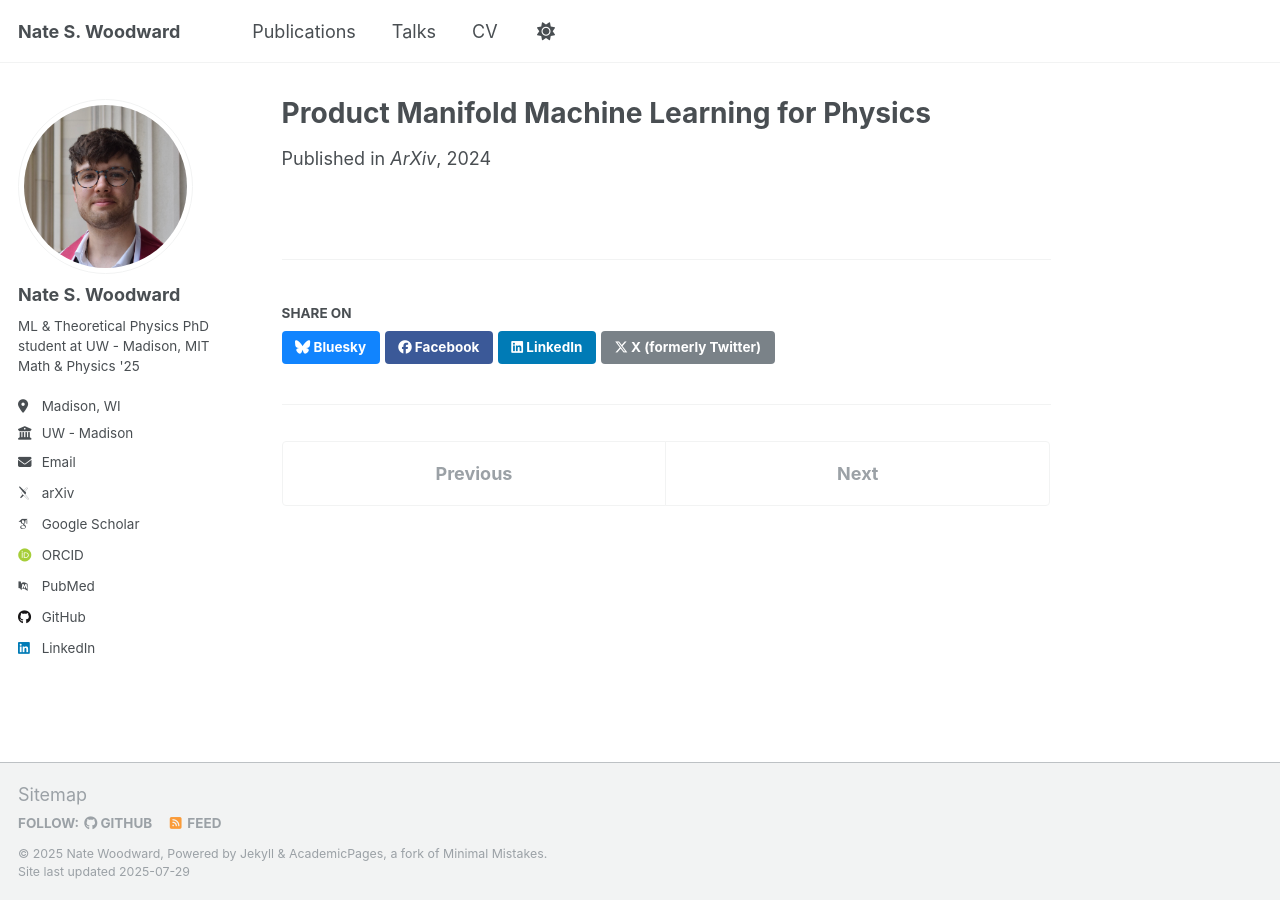
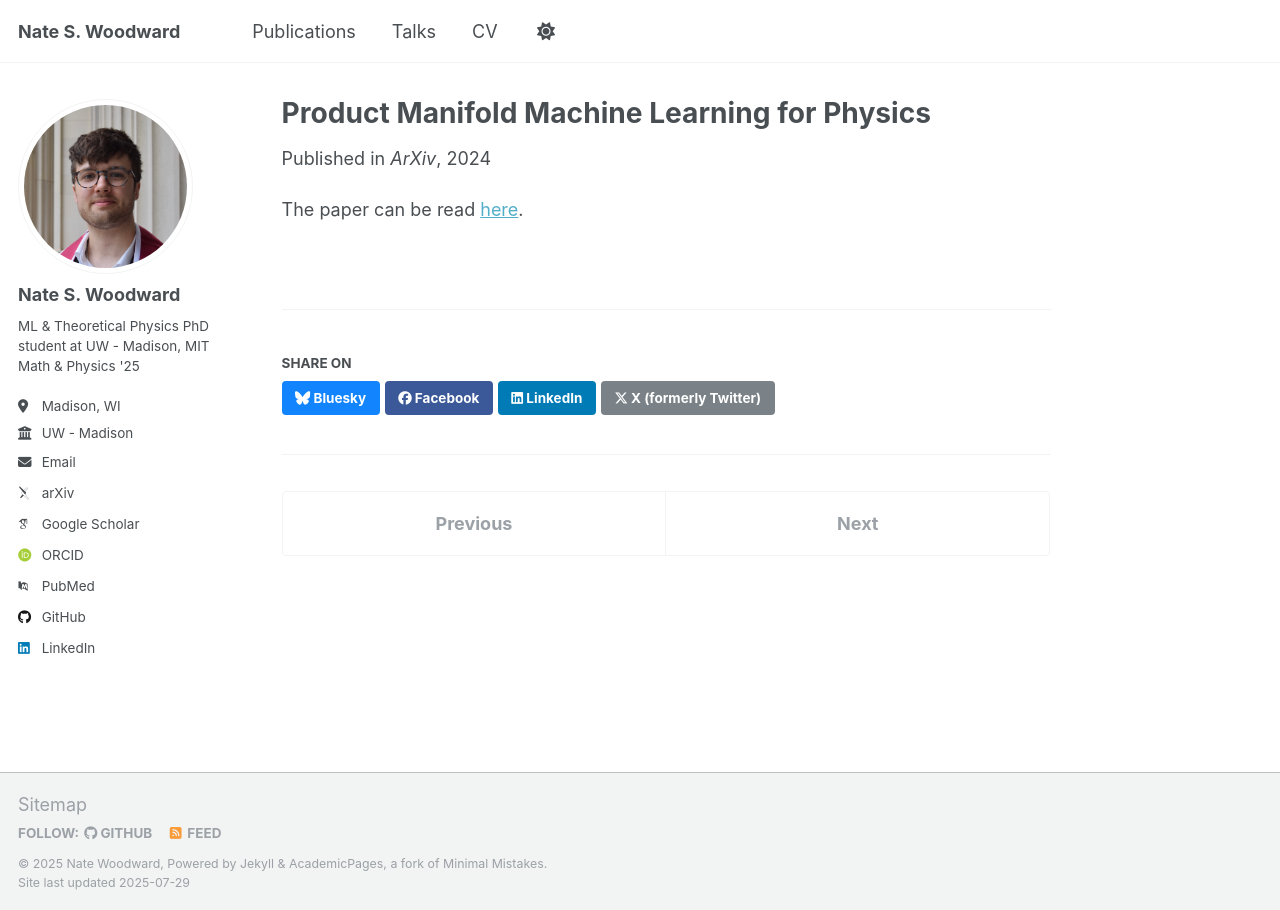
Before and after one commit to nswood/nswood.github.io, a Jekyll site: the page built from _publications/2024-12-09-PMML-1.md, in a window 1280 px wide. Built offline with Jekyll 4.4.1, drawn with Linux system fonts in a browser that asks for light colours; some web fonts are replaced; a script that is not in the unit is left out.

Commit message:
Update 2024-12-09-PMML-1.md

```diff
--- a/_publications/2024-12-09-PMML-1.md
+++ b/_publications/2024-12-09-PMML-1.md
@@ -8,3 +8,5 @@ date: 2024-12-09
 venue: 'ArXiv'
 paperurl: 'https://arxiv.org/abs/2412.07033'
 ---
+
+The paper can be read [here](https://arxiv.org/abs/2412.07033).
```
